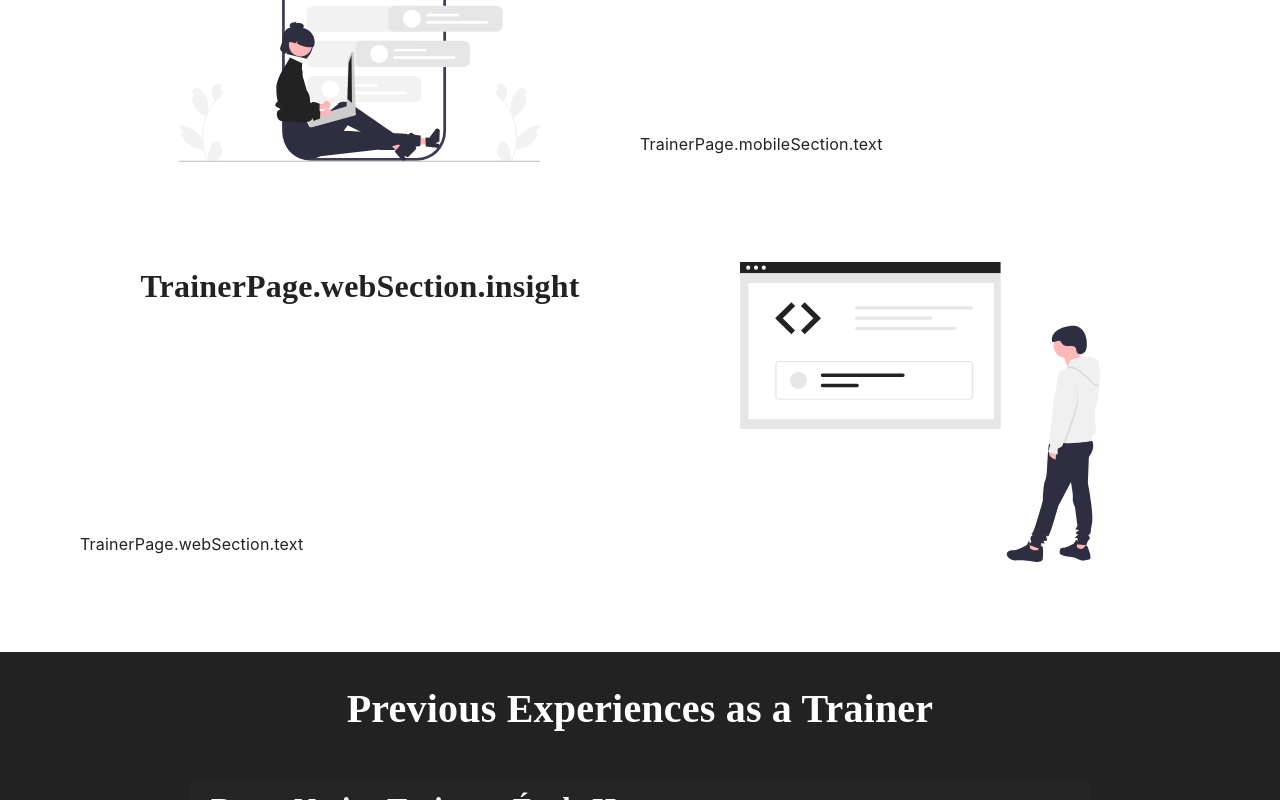
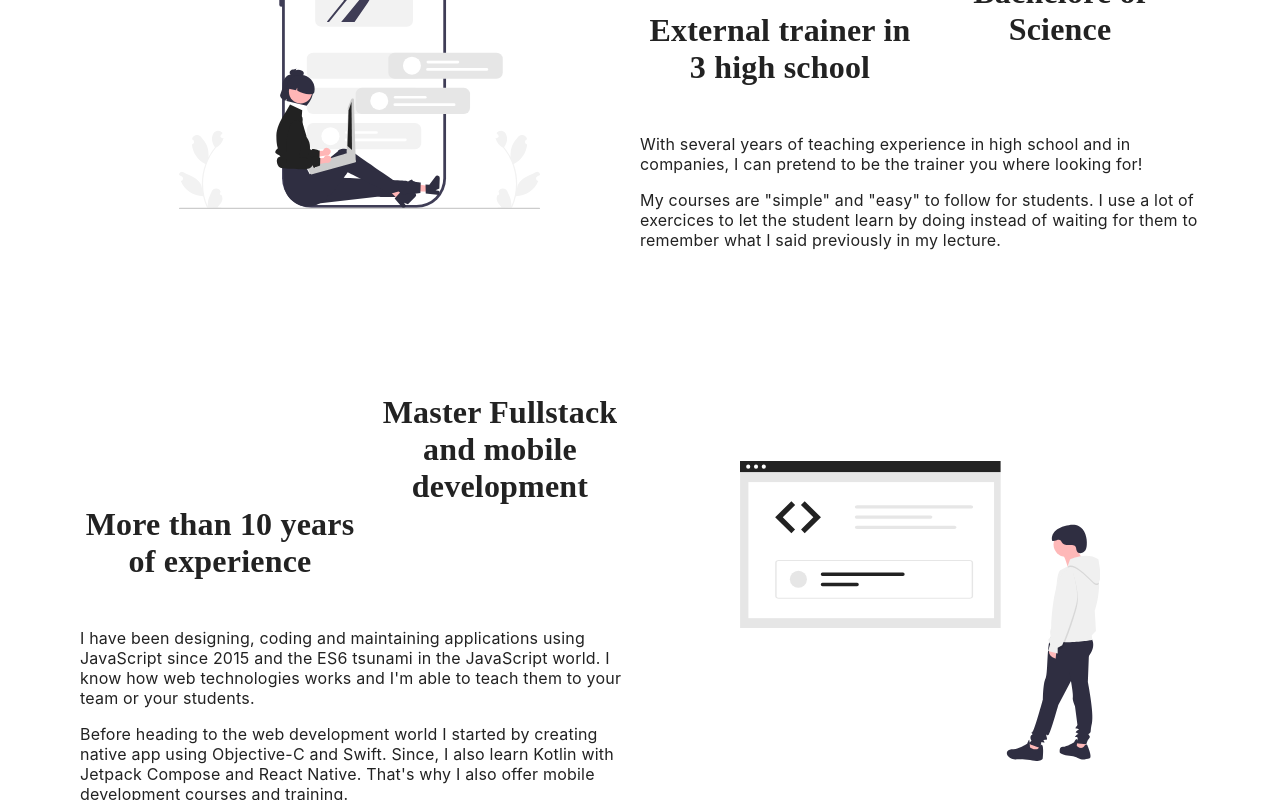
Before and after one commit to mindsers/nathanael-dev, a Next.js app: page /en/trainer/ in a window 1280 px wide. Shown: the part 900-1700 px from the top of the page. Built offline with nearby package versions, Linux system fonts and the light colour scheme.

Commit message:
fix: use correct translation key on developer page and trainer page

```diff
--- a/messages/en.ts
+++ b/messages/en.ts
@@ -284,7 +284,7 @@ export default {
       `,
     },
     experience: {
-      title: `Previous Experiences as a Trainer`,
+      title: `Previous Experiences`,
       callToAction: {
         text: `Want to hire a trainer for your school? Looking for a senior mentor for your development team? I can teach mostly anything about JavaScript, Git, mobile development and DevOps.`,
         button: `Get a quote!`,
--- a/src/app/[locale]/trainer/page.tsx
+++ b/src/app/[locale]/trainer/page.tsx
@@ -58,14 +58,14 @@ async function TrainerPage() {
             <MobileSVG />
           </div>
           <div className={styles.sectionColumn}>
-            <div className={styles.insights}>{t.rich('mobileSection.insight', rawHTMLDefaults)}</div>
-            {t.rich('mobileSection.text', rawHTMLDefaults)}
+            <div className={styles.insights}>{t.rich('teachingExpSection.insight', rawHTMLDefaults)}</div>
+            {t.rich('teachingExpSection.text', rawHTMLDefaults)}
           </div>
         </section>
         <section className={styles.section}>
           <div className={styles.sectionColumn}>
-            <div className={styles.insights}>{t.rich('webSection.insight', rawHTMLDefaults)}</div>
-            {t.rich('webSection.text', rawHTMLDefaults)}
+            <div className={styles.insights}>{t.rich('topicSection.insight', rawHTMLDefaults)}</div>
+            {t.rich('topicSection.text', rawHTMLDefaults)}
           </div>
           <div className={styles.svgContainer}>
             <WebSVG />
```
Also changed, not shown: src/app/[locale]/developer/page.tsx (+4 -4 lines).
